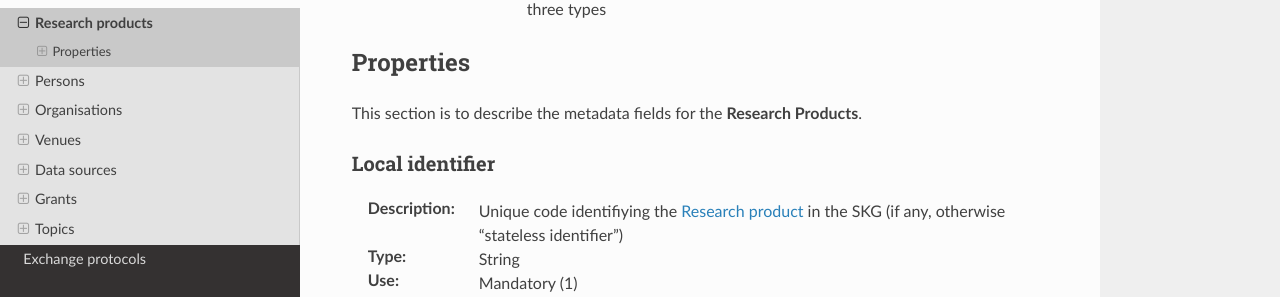
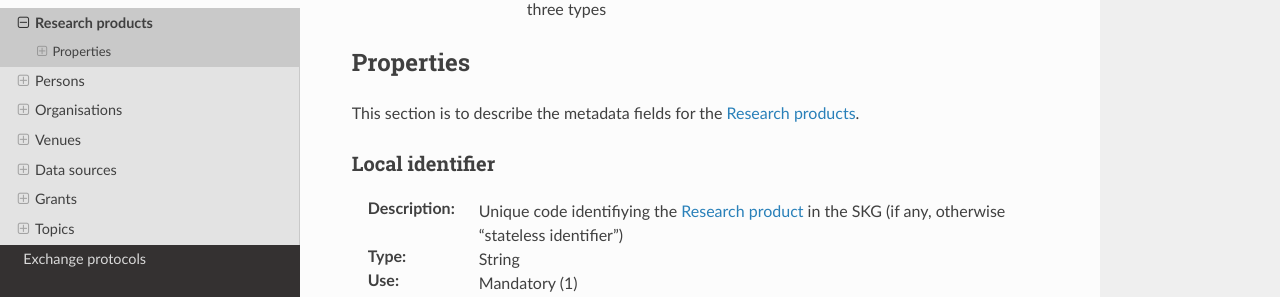
Before and after one commit to andremann/SKG-IF, a Sphinx documentation site: the page built from docs/source/products.rst, in a window 1280 px wide and 900 px high, scrolled down 488 px. Shown: the part 154-451 px from the top of the window. Built offline with Sphinx 7.4.7 and the Read the Docs theme 2.0.0, drawn with Linux system fonts in a browser that asks for light colours; some of the changed lines change nothing that is shown.

Commit message:
revisions

```diff
--- a/docs/source/products.rst
+++ b/docs/source/products.rst
@@ -14,7 +14,7 @@ This entity models **Research products**, which may be of four types, as follows
 
 Properties
 ====
-This section is to describe the metadata fields for the **Research Products**.
+This section is to describe the metadata fields for the :ref:`Research product`.
 
 
 Local identifier
```
